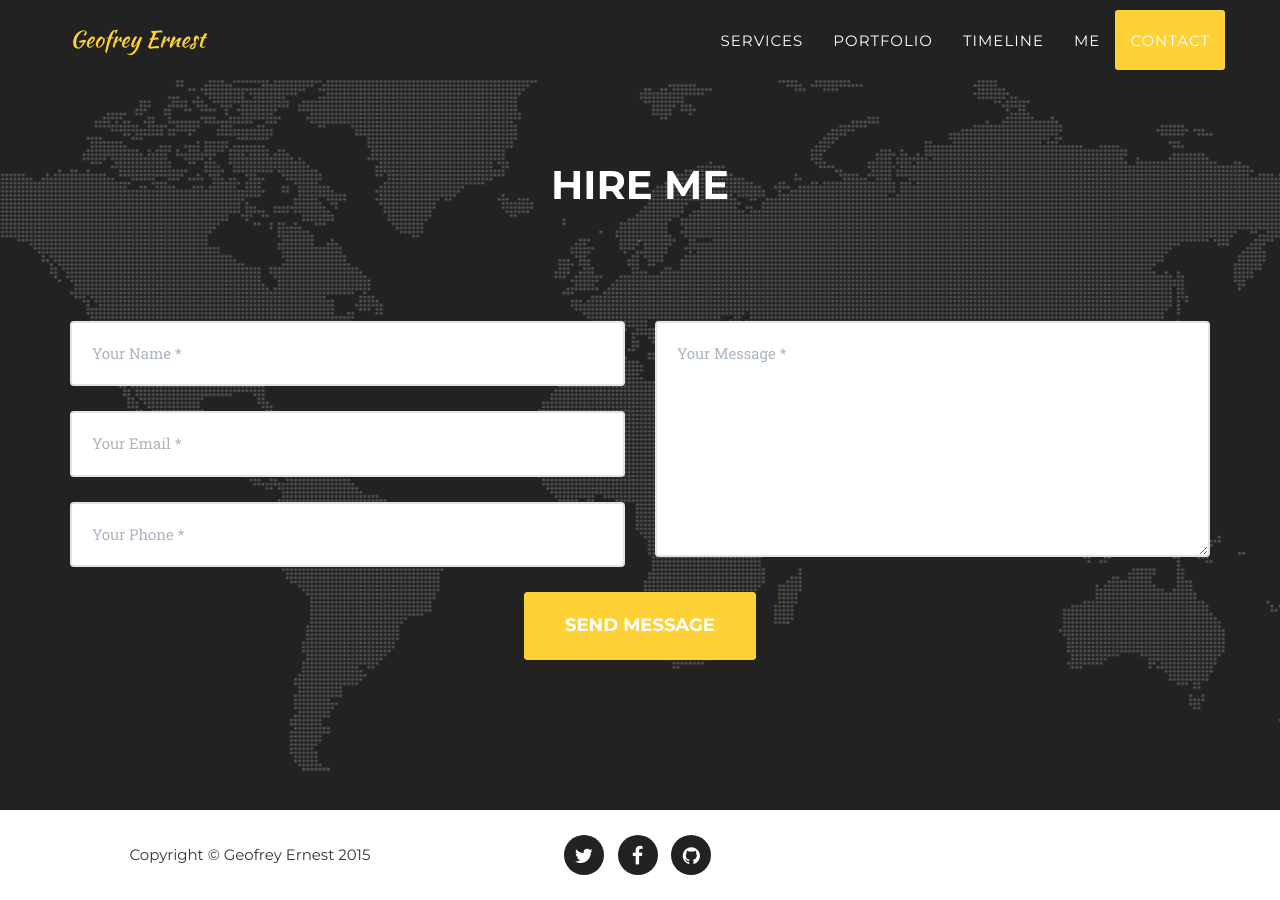
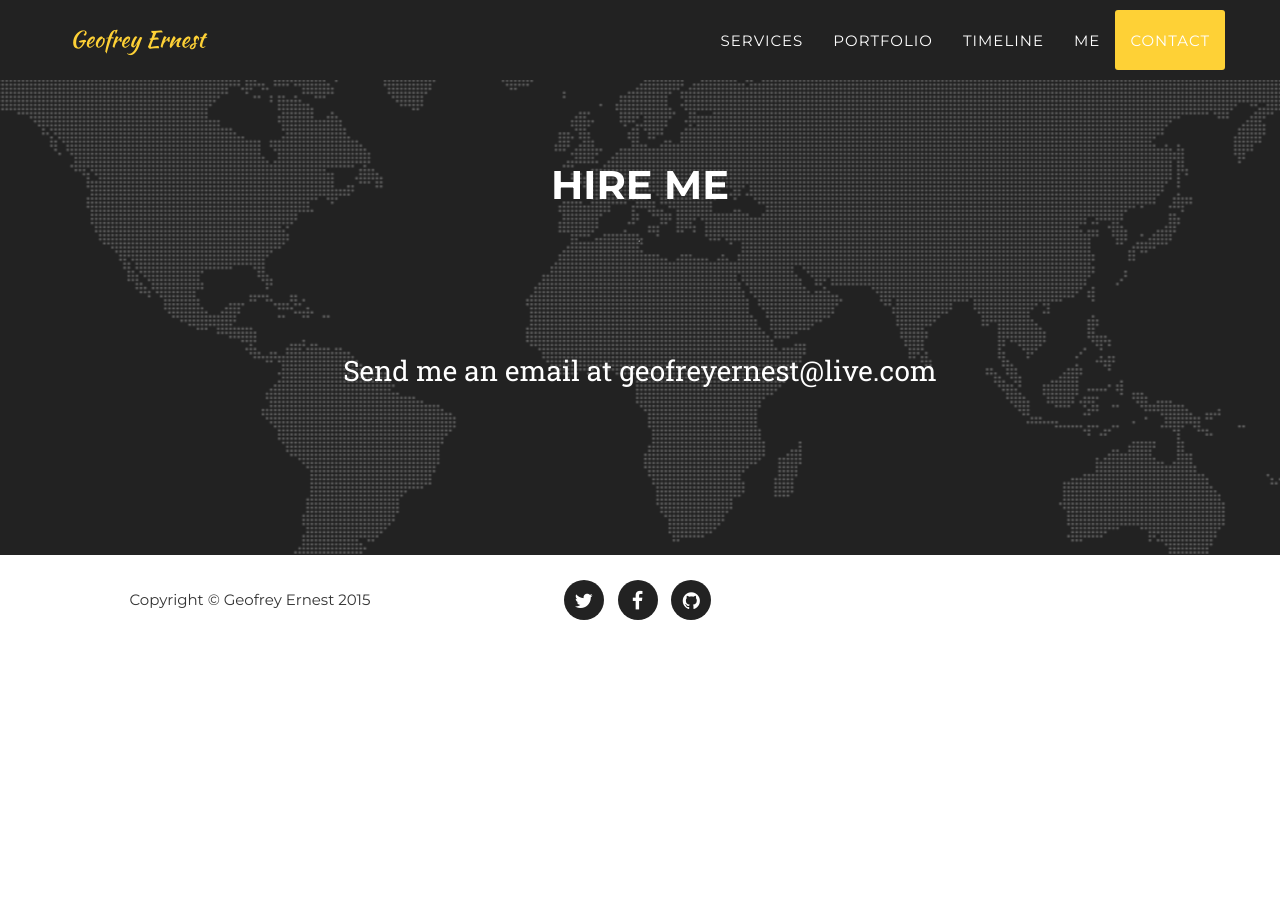
Before and after one commit to srph/gernest.github.io, a Jekyll site: the page built from index.html, in a window 1280 px wide and 900 px high, scrolled down 6311 px. Built offline with Jekyll 4.4.1, drawn with Linux system fonts in a browser that asks for light colours; some web fonts are replaced; after the commit the page ends 6956 px from its top, so only the background shows below that.

Commit message:
fix contact

```diff
--- a/_includes/contact.html
+++ b/_includes/contact.html
@@ -8,35 +8,28 @@
             </div>
             <div class="row">
                 <div class="col-lg-12">
-                    <form name="sentMessage" id="contactForm" novalidate>
                         <div class="row">
                             <div class="col-md-6">
                                 <div class="form-group">
-                                    <input type="text" class="form-control" placeholder="Your Name *" id="name" required data-validation-required-message="Please enter your name.">
                                     <p class="help-block text-danger"></p>
                                 </div>
                                 <div class="form-group">
-                                    <input type="email" class="form-control" placeholder="Your Email *" id="email" required data-validation-required-message="Please enter your email address.">
                                     <p class="help-block text-danger"></p>
                                 </div>
                                 <div class="form-group">
-                                    <input type="tel" class="form-control" placeholder="Your Phone *" id="phone" required data-validation-required-message="Please enter your phone number.">
                                     <p class="help-block text-danger"></p>
                                 </div>
                             </div>
                             <div class="col-md-6">
                                 <div class="form-group">
-                                    <textarea class="form-control" placeholder="Your Message *" id="message" required data-validation-required-message="Please enter a message."></textarea>
                                     <p class="help-block text-danger"></p>
                                 </div>
                             </div>
                             <div class="clearfix"></div>
                             <div class="col-lg-12 text-center">
-                                <div id="success"></div>
-                                <button type="submit" class="btn btn-xl">Send Message</button>
+                                <p class="xlarge" style="color:white;text-align:center">Send me an email at geofreyernest@live.com</p>
                             </div>
                         </div>
-                    </form>
                 </div>
             </div>
         </div>
```
